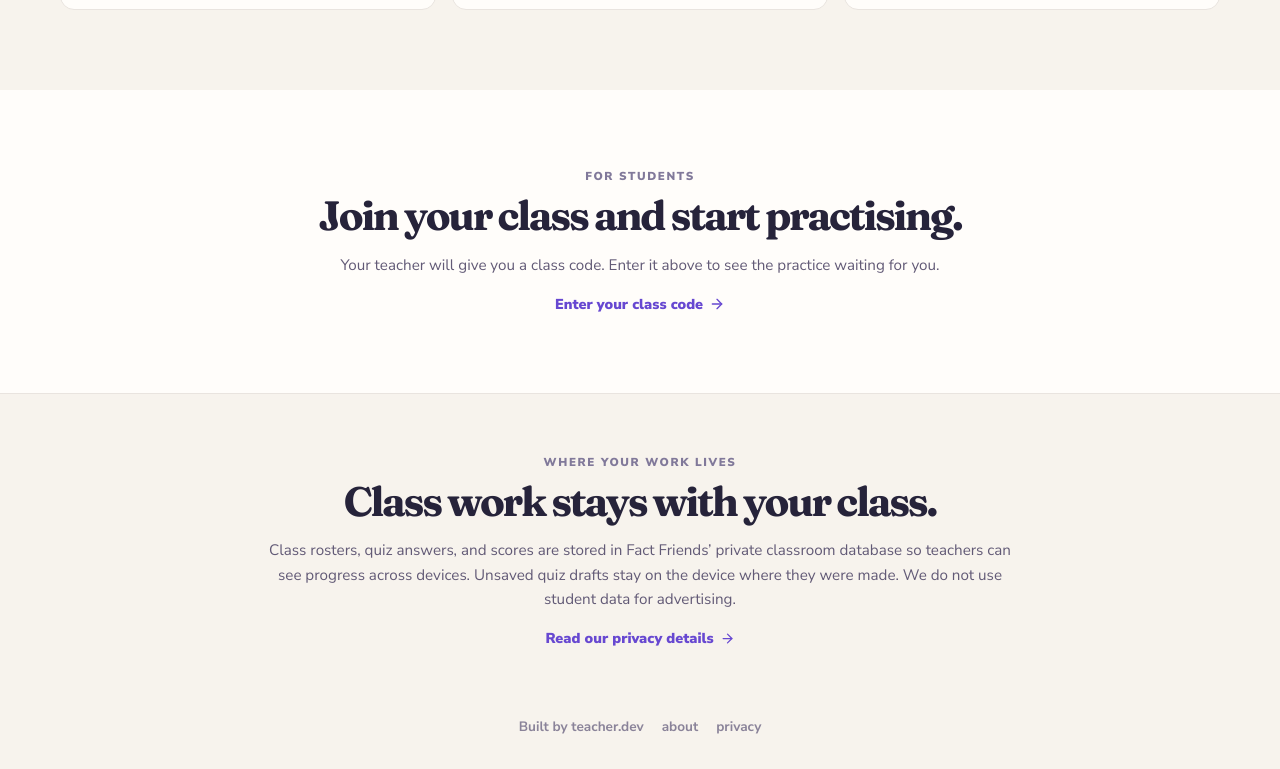
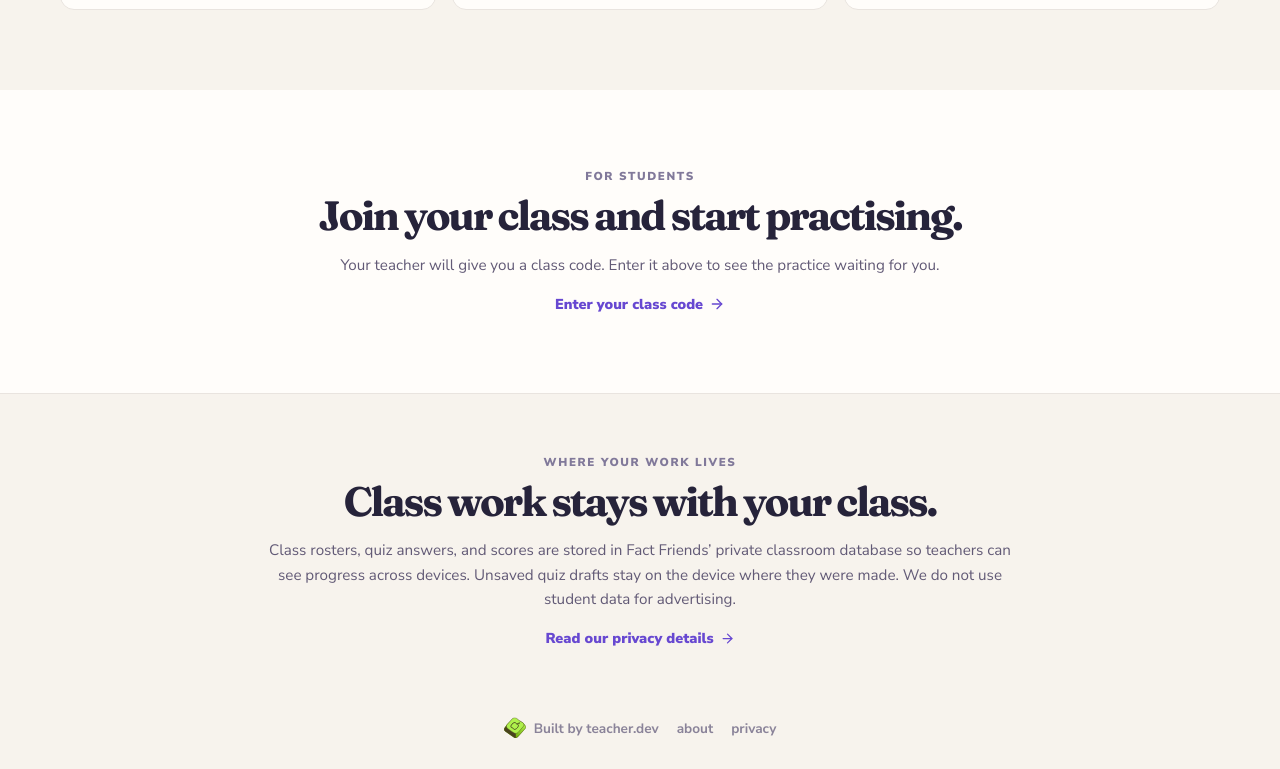
Before and after one commit to EdTech-a-thon/math-formative-quizzes, a SvelteKit app: page / in a window 1280 px wide. Shown: the part 1113-1882 px from the top of the page. Built offline with nearby package versions, Linux system fonts and the light colour scheme; no server answers.

Commit message:
Restore logo in teacher.dev footer credit

```diff
--- a/src/app.css
+++ b/src/app.css
@@ -1524,6 +1524,8 @@ a.history-row:hover .history-name strong { color: #5439bb; }
 .site-footer { position: relative; z-index: 1; display: flex; flex-wrap: wrap; align-items: center; justify-content: center; gap: 6px 18px; padding: 0 16px; text-align: center; }
 .site-footer a { color: #8a8399; font-size: .85rem; font-weight: 700; text-decoration: none; }
 .site-footer a:hover { color: #6748d1; text-decoration: underline; }
+.site-footer-brand { display: flex; align-items: center; gap: 8px; }
+.site-footer-brand img { flex: 0 0 auto; }
 /* The centred single-card pages fill the viewport, so the footer sits at the
    bottom of main rather than after it; the padding keeps it clear of the card. */
 main.with-footer { padding-bottom: 88px; }
--- a/src/lib/SiteFooter.svelte
+++ b/src/lib/SiteFooter.svelte
@@ -1,5 +1,5 @@
 <footer class="site-footer">
-  <a class="site-footer-brand" href="https://teacher.dev" target="_blank" rel="noopener noreferrer">Built by teacher.dev</a>
+  <a class="site-footer-brand" href="https://teacher.dev" target="_blank" rel="noopener noreferrer"><img src="/edtechathon-logo.svg" alt="" width="22" height="22" /> Built by teacher.dev</a>
   <a href="/about">about</a>
   <a href="/privacy">privacy</a>
 </footer>
```
